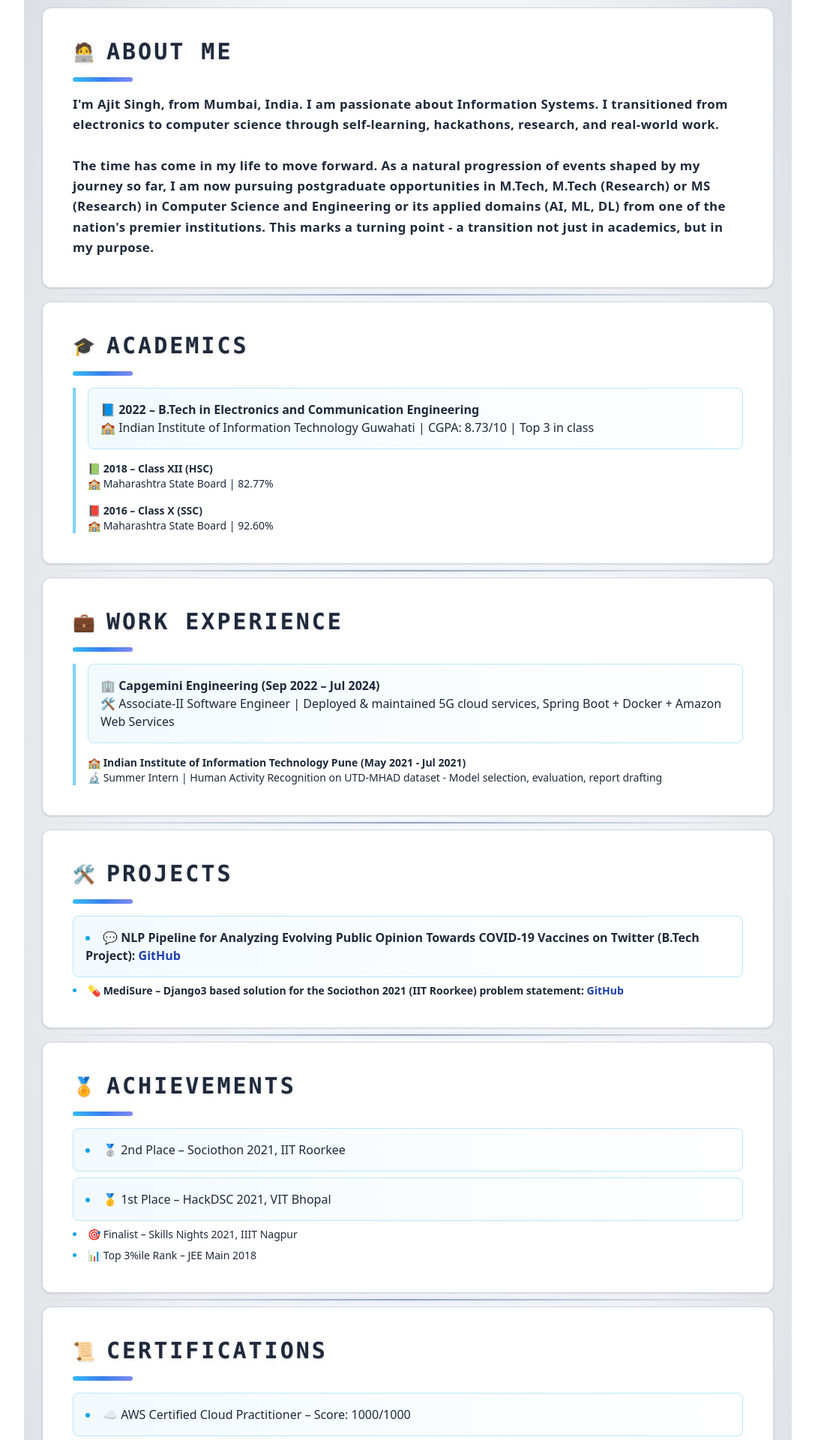
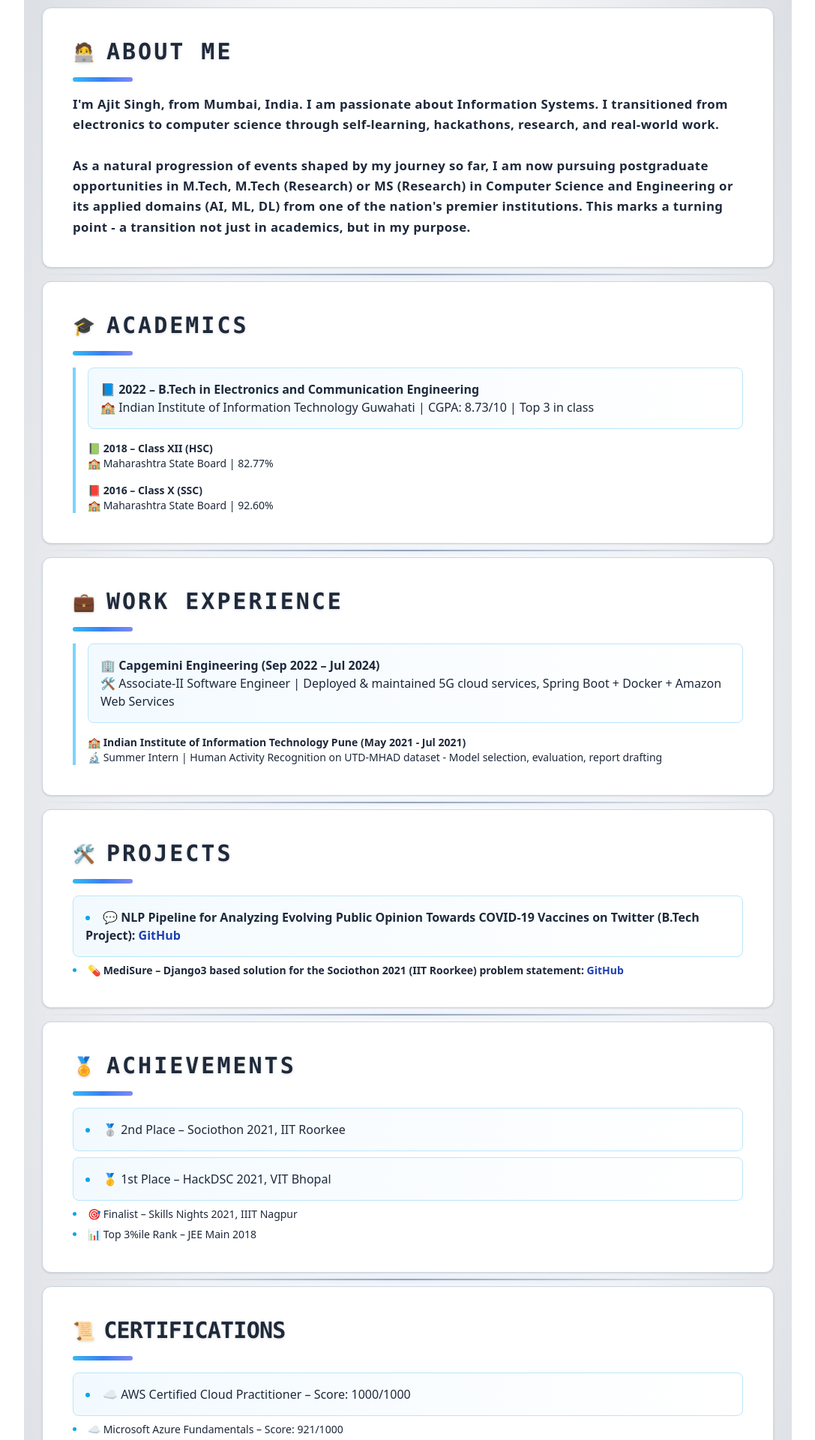
Before and after one commit to iamajitsingh/PortfolioWebsite, a React (Vite) app: page / in a window 1280 px wide. Shown: the part 580-2500 px from the top of the page at 75% size, without its empty margins (96-1183 px from the left). Built offline with nearby package versions, Linux system fonts and the light colour scheme.

Commit message:
Text update

```diff
--- a/src/components/AjitPortfolio.jsx
+++ b/src/components/AjitPortfolio.jsx
@@ -310,7 +310,7 @@ export default function AjitPortfolio() {
           <p className="text-base sm:text-[1.05rem] leading-relaxed tracking-wide font-semibold">
             I'm Ajit Singh, from Mumbai, India. I am passionate about Information Systems. I transitioned from electronics to computer science through self-learning, hackathons, research, and real-world work.
             <br /><br />
-            The time has come in my life to move forward. As a natural progression of events shaped by my journey so far, I am now pursuing postgraduate opportunities in M.Tech, M.Tech (Research) or MS (Research) in Computer Science and Engineering or its applied domains (AI, ML, DL) from one of the nation's premier institutions. This marks a turning point - a transition not just in academics, but in my purpose.
+            As a natural progression of events shaped by my journey so far, I am now pursuing postgraduate opportunities in M.Tech, M.Tech (Research) or MS (Research) in Computer Science and Engineering or its applied domains (AI, ML, DL) from one of the nation's premier institutions. This marks a turning point - a transition not just in academics, but in my purpose.
           </p>
         </CardContent></Card></motion.div>
 
@@ -518,7 +518,7 @@ export default function AjitPortfolio() {
   ${card}
 `}><CardContent className={`p-8 sm:p-10 space-y-4 ${text}`}>
 
-            <h2 className={`text-3xl font-bold tracking-widest text-slate-800 dark:text-yellow-200 drop-shadow dark:drop-shadow-[0_0_8px_rgba(255,255,180,0.4)] flex items-center gap-3`}>
+            <h2 className={`text-3xl font-bold tracking-tight text-slate-800 dark:text-yellow-200 drop-shadow dark:drop-shadow-[0_0_8px_rgba(255,255,180,0.4)] flex items-center gap-3`}>
   <span className="text-2xl">📜</span>
   <span className="uppercase font-mono">Certifications</span>
 </h2>
```
Also changed, not shown: 1 other file (tests, documents, lock files or other folders).
